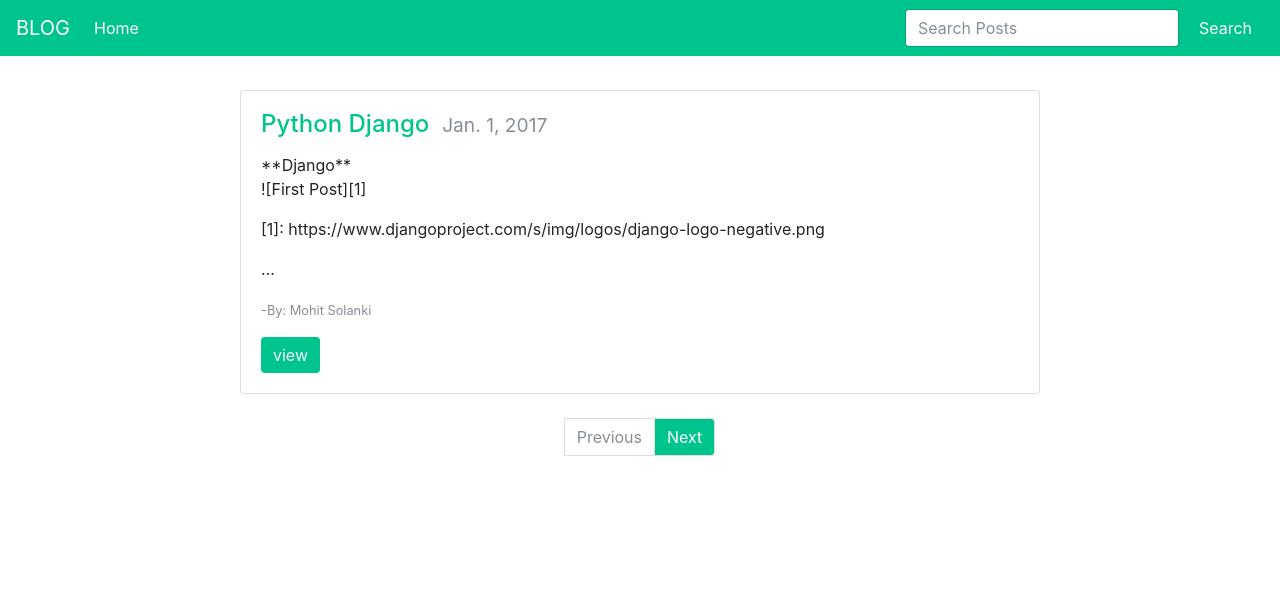
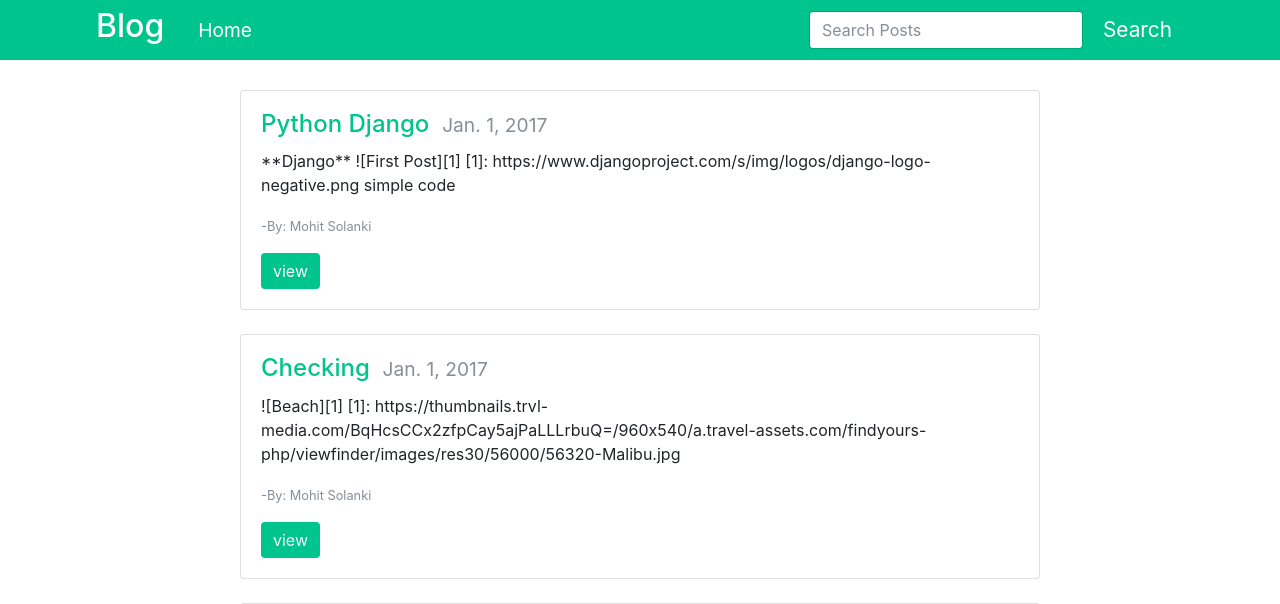
Before and after one commit to mohi7solanki/Django-Blog, a Django app: page / in a window 1280 px wide. Shown: the top 604 px of the page. Before the commit the page ends 456 px from the top, so only its background shows below. Run offline with Django 3.2, Linux system fonts and the light colour scheme; data comes from the database, SQL or seed files in the repository; both versions use the stored data as it was after the commit; some libraries are stand-ins or nearby versions.

Commit message:
minor improvements

```diff
--- a/posts/forms.py
+++ b/posts/forms.py
@@ -1,8 +1,12 @@
 from django import forms
+from pagedown.widgets import PagedownWidget
 from .models import Post
 
 
 class PostForm(forms.ModelForm):
+    content = forms.CharField(widget=PagedownWidget)
+    publish = forms.DateField(widget=forms.SelectDateWidget)
+
     class Meta:
         model = Post
         fields = [
--- a/posts/models.py
+++ b/posts/models.py
@@ -3,7 +3,6 @@ from django.db.models.signals import pre_save
 from django.utils.text import slugify
 from django.conf import settings
 from django.utils import timezone
-from django.db.models import Q
 
 
 class PostManager(models.Manager):
--- a/posts/static/posts/css/styles.css
+++ b/posts/static/posts/css/styles.css
@@ -21,17 +21,16 @@ background-color:#00c48d;
 border:none;
 }
 
-.navbar {
-  margin-bottom:1cm;
-  background-color: #00c48d;
-}
-
 a{
 color:white;
 }
+
 #search_button{
 color:white;
+font-size: 130%;
+
 }
+
 .page-link{
    color:white;
   background-color: #00c48d;
@@ -41,3 +40,40 @@ color:white;
    color:white;
   background-color: #00c48d;
 }
+
+.navbar {
+    background-color: #00c48d;
+    height: 60px;
+}
+
+.nav-link{
+  color: white;
+  position: relative;
+  left: 90px;
+  font-size: 120%;
+}
+
+.navbar-brand{
+  position: relative;
+  left: 80px;
+}
+
+.form-inline{
+  position: relative;
+  right: 80px;
+}
+
+img {
+    width: 100%;
+}
+
+.wmd-panel{
+  margin-left:0px !important;
+  margin-right: 0px !important;
+  width: 100% !important;
+
+}
+
+form {
+  margin-bottom: 30px;
+}
--- a/posts/templates/posts/base.html
+++ b/posts/templates/posts/base.html
@@ -7,9 +7,10 @@
     <title>{% block head_title %}Try Django 1.9{% endblock head_title %}</title>
     <link rel="stylesheet" href="https://maxcdn.bootstrapcdn.com/bootstrap/4.0.0-beta/css/bootstrap.min.css" integrity="sha384-/Y6pD6FV/Vv2HJnA6t+vslU6fwYXjCFtcEpHbNJ0lyAFsXTsjBbfaDjzALeQsN6M" crossorigin="anonymous">
     <link rel="stylesheet" href="{% static 'posts/css/styles.css' %}"/>
+    {% block head_extra %}{% endblock head_extra %}
 </head>
 <body>
-<div id="fb-root"></div>
+<div id="fb-root">
 <script>(function(d, s, id) {
   var js, fjs = d.getElementsByTagName(s)[0];
   if (d.getElementById(id)) return;
@@ -17,22 +18,24 @@
   js.src = "//connect.facebook.net/en_US/sdk.js#xfbml=1&version=v2.10";
   fjs.parentNode.insertBefore(js, fjs);
 }(document, 'script', 'facebook-jssdk'));</script>
-<nav class="navbar navbar-expand-lg fixed-top">
-  <a class="navbar-brand" href="#">BLOG</a>
-  <button class="navbar-toggler" type="button" data-toggle="collapse" data-target="#navbarSupportedContent" aria-controls="navbarSupportedContent" aria-expanded="false" aria-label="Toggle navigation">
-    <span class="navbar-toggler-icon"></span>
+</div>
+<nav class="navbar fixed-top navbar-expand-lg navbar-light">
+  <a style="color: white" class="navbar-brand" href="#"><h2>Blog</h2></a>
+  <button style="color: white" class="navbar-toggler" type="button" data-toggle="collapse" data-target="#navbarSupportedContent" aria-controls="navbarSupportedContent" aria-expanded="false" aria-label="Toggle navigation">
+    <span style="color: white" class="navbar-toggler-icon"></span>
   </button>
 
   <div class="collapse navbar-collapse" id="navbarSupportedContent">
     <ul class="navbar-nav mr-auto">
       <li class="nav-item active">
-        <a class="nav-link" href="#">Home <span class="sr-only">(current)</span></a>
+        <a style="color: white" class="nav-link" href="{% url 'posts:index' %}">Home <span class="sr-only">(current)</span></a>
       </li>
     </ul>
     <form class="form-inline my-2 my-lg-0" method="get" action="">
       <input class="form-control mr-sm-2" type="text" name="q" placeholder="Search Posts" value="{{ request.GET.q }}" aria-label="Search">
-      <button id="search_button" class="btn btn-outline-success my-2 my-sm-0" type="submit">Search</button>
+      <button id="search_button" class="btn my-2 my-sm-0" type="submit">Search</button>
     </form>
+
   </div>
 </nav>
 <div class="container">
@@ -40,6 +43,29 @@
         {% block content %}
         {% endblock content %}
 </div>
+<script src="https://code.jquery.com/jquery-3.2.1.slim.min.js" integrity="sha384-KJ3o2DKtIkvYIK3UENzmM7KCkRr/rE9/Qpg6aAZGJwFDMVNA/GpGFF93hXpG5KkN" crossorigin="anonymous"></script>
+
+<script src="https://cdnjs.cloudflare.com/ajax/libs/popper.js/1.11.0/umd/popper.min.js" integrity="sha384-b/U6ypiBEHpOf/4+1nzFpr53nxSS+GLCkfwBdFNTxtclqqenISfwAzpKaMNFNmj4" crossorigin="anonymous"></script>
+
 <script src="https://maxcdn.bootstrapcdn.com/bootstrap/4.0.0-beta/js/bootstrap.min.js" integrity="sha384-h0AbiXch4ZDo7tp9hKZ4TsHbi047NrKGLO3SEJAg45jXxnGIfYzk4Si90RDIqNm1" crossorigin="anonymous"></script>
+
+<script src="https://cdnjs.cloudflare.com/ajax/libs/marked/0.3.6/marked.min.js"></script>
+
+<script type="text/javascript">
+  $(document).ready(function() {
+    $(".content-markdown").each(function(){
+
+      var content = $(this).text()
+      var markedContent = marked(content)
+      $(this).html(markedContent)
+
+    })
+    $(".content-markdown img").each(function(){
+
+      $(this).addClass("img-responsive")
+
+    })
+  })
+</script>
 </body>
 </html>
--- a/posts/templates/posts/detail.html
+++ b/posts/templates/posts/detail.html
@@ -4,8 +4,8 @@
 {% endblock head_title %}
 
 {% block content %}
-<div class="row justify-content-md-center">
-    <div class="col-sm-8">
+<div class="row justify-content-center">
+    <div class="col-md-8">
         <h1>{{ post.title }}</h1>
         <p><small>--By: {{ post.author.get_full_name }}</small></p>
         <small class="text-muted">{{ post.publish }}</small>
@@ -17,7 +17,7 @@
             <img class="card-img-top img-responsive" src="{{post.image.url}}" alt="Card image cap">
         {% endif %}
         <hr>
-        <article>{{ post.content | linebreaks }}</article>
+        <p class="content-markdown">{{ post.content }}</p>
         <p><div class="fb-like" data-href="{{ request.build_absolute_uri }}" data-layout="button_count" data-action="like" data-size="small" data-show-faces="true" data-share="true"></div></p>
         <hr>
         <!--<a href="https://www.facebook.com/sharer/sharer.php?u={{ request.build_absolute_uri }}">Facebook</a>-->
--- a/posts/templates/posts/post_list.html
+++ b/posts/templates/posts/post_list.html
@@ -8,7 +8,7 @@
     {% endif %}
   <div class="card-body">
     <h4 class="card-title"><a id="heading" href="{% url 'posts:detail' slug=post.slug %}">{{ post.title }}</a>&nbsp;&nbsp;<small class="text-muted">{{post.publish}}</small></h4>
-    <p class="card-text">{{ post.content |linebreaks |truncatechars:120 }}</p>
+    <p class="card-text content-markdown">{{ post.content }}</p>
       <p><small class="text-muted">-By: {{ post.author.get_full_name }}</small></p>
     <a href="{% url 'posts:detail' slug=post.slug %}" class="btn btn-outline-light">view</a>
   </div>
@@ -22,20 +22,20 @@
               <ul class="pagination">
                 <li class="page-item">
                     {% if posts.has_previous %}
-                                <a class="page-link" href="?page={{ posts.previous_page_number }}{% if request.GET.q %}&q={{ request.GET.q }}{% endif %}">Previous</a>
+                                <a class="page-link" href="?page={{ posts.previous_page_number }}{% if request.GET.q %}&q={{ request.GET.q }}{% endif %}">&laquo;</a>
                     </a></li>
                     {% else %}
                         <li class="page-item disabled">
-                              <span class="page-link">Previous</span>
+                              <span class="page-link">&laquo;</span>
                         </li>
                     {% endif %}
                 <li class="page-item">
                     {% if posts.has_next %}
-                                <a class="page-link" href="?page={{ posts.next_page_number }}{% if request.GET.q %}&q={{ request.GET.q }}{% endif %}">Next</a>
+                                <a class="page-link" href="?page={{ posts.next_page_number }}{% if request.GET.q %}&q={{ request.GET.q }}{% endif %}">&raquo;</a>
                     </li>
                   {% else %}
                         <li class="page-item disabled">
-                              <span class="page-link">Next</span>
+                              <span class="page-link">&raquo;</span>
                         </li>
                   {% endif %}
               </ul>
--- a/posts/views.py
+++ b/posts/views.py
@@ -23,7 +23,7 @@ def post_list(request):
             Q(author__first_name__icontains=query) |
             Q(author__last_name__icontains=query)
             ).distinct()
-    paginator = Paginator(all_posts, 1)
+    paginator = Paginator(all_posts, 5)
     page = request.GET.get('page')
     try:
         posts = paginator.page(page)
--- a/tryDjango/settings.py
+++ b/tryDjango/settings.py
@@ -17,6 +17,9 @@ ALLOWED_HOSTS = []
 # Application definition
 
 INSTALLED_APPS = [
+    'crispy_forms',
+    'markdown_deux',
+    'pagedown',
     'posts.apps.PostsConfig',
     'django.contrib.admin',
     'django.contrib.auth',
@@ -25,6 +28,8 @@ INSTALLED_APPS = [
     'django.contrib.messages',
     'django.contrib.staticfiles',
 ]
+
+CRISPY_TEMPLATE_PACK = 'bootstrap4'
 
 MIDDLEWARE = [
     'django.middleware.security.SecurityMiddleware',
```
Also changed, not shown: posts/templates/posts/form.html (+6 -1 lines), db.sqlite3.
